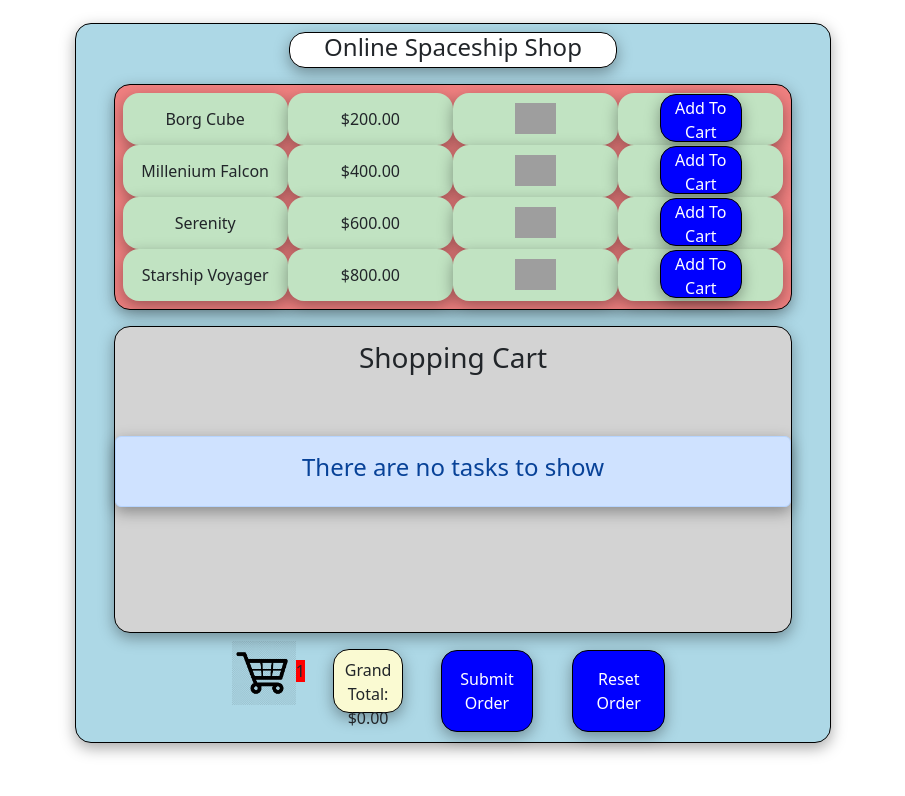
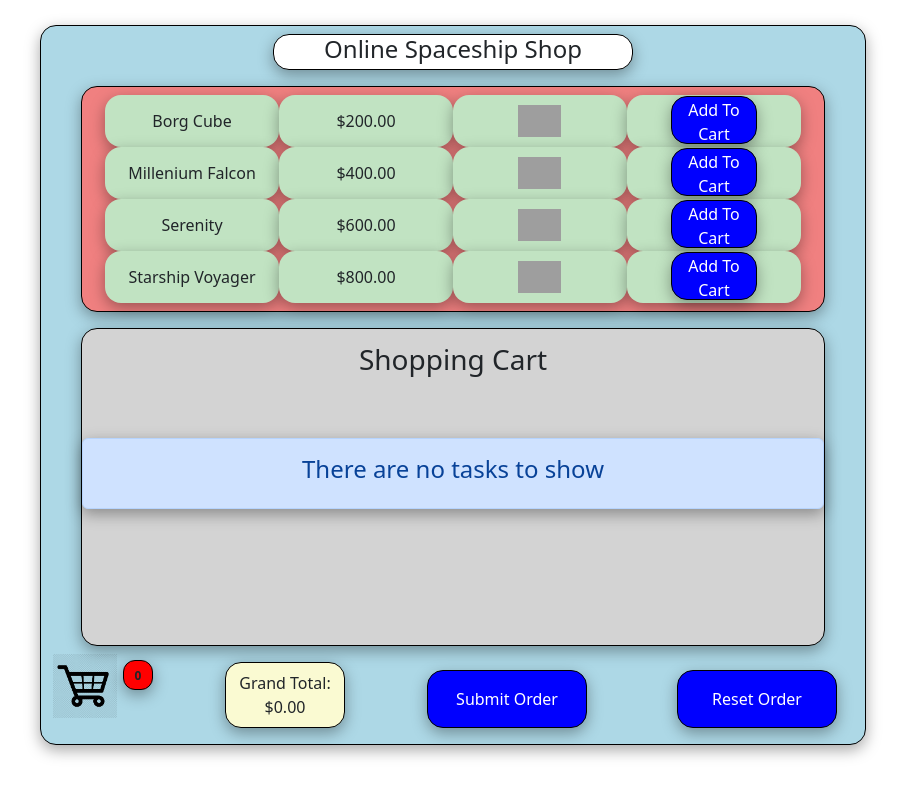
Before and after one commit to ipcampbell12/shopping_cart_react, a React (Create React App) app: page / in a window 1280 px wide. Shown: the top 796 px of the page, without its empty margins (187-1092 px from the left). Built offline with nearby package versions, Linux system fonts and the light colour scheme; grey boxes are pictures that could not be loaded.

Commit message:
quantity total

```diff
--- a/src/App.js
+++ b/src/App.js
@@ -35,6 +35,7 @@ function App() {
 
   //SHOPPING CART
   const [cartItems, setCartItems] = useState([])
+
 
 
   //ALERTS
@@ -86,9 +87,14 @@ function App() {
     //console.log(itemToDelete)
   }
 
-  //find total of all items in shopping cart state
+  //find total cost of all items in shopping cart state
   const grandTotal = cartItems.reduce((accumulator, val) => {
     return accumulator + val.total
+  }, 0)
+
+  //find total quantity of all items in shopping cart state
+  const quantityTotal = cartItems.reduce((accumulator, val) => {
+    return accumulator + val.quantity
   }, 0)
 
   const onSum = (quantity, total, id) => {
@@ -104,6 +110,9 @@ function App() {
     }))
 
   }
+
+
+
 
   return (
     <div className='app'>
@@ -133,7 +142,7 @@ function App() {
 
         </div>
 
-        <LowerCart grandTotal={grandTotal} onClear={handleShow} />
+        <LowerCart grandTotal={grandTotal} onClear={handleShow} quantityTotal={quantityTotal} />
         {modalShow ? <ClearModal modalShow={modalShow} handleClose={handleClose} onClear={clearShoppingCart} /> : ''}
       </div>
     </div>
--- a/src/App.scss
+++ b/src/App.scss
@@ -165,22 +165,31 @@
   .lower-cart {
     display: flex;
     flex-direction: row;
-    justify-content: space-around;
+    justify-content: space-between;
+    width: 100vh;
 
 
     .icon-container {
+      display: flex;
+      flex-direction: row;
+      justify-content: space-around;
 
       .icon {
         width: 4em;
         height: 4em;
         mix-blend-mode: multiply;
+
+
       }
 
       .quantity {
-        width: 4em;
-        height: 4em;
+        width: 2.5em;
+        height: 2.5em;
         text-align: center;
+        font-size: .75em;
+        font-weight: bold;
         background: red;
+
 
       }
 
@@ -194,7 +203,7 @@
       padding: .5em;
       margin: .5em;
       width: 15%;
-      height: 4em;
+      height: 10%;
       border: solid 1px black;
       border-radius: var(--border-setting);
       box-shadow: var(--shadow-setting);
@@ -238,6 +247,7 @@
   .text {
 
     color: black;
+    font-weight: bold;
     //margin-right: 5em;
   }
 
@@ -262,6 +272,7 @@
   .text {
 
     color: black;
+    font-weight: bold;
     //margin-right: 5em;
   }
 
--- a/src/Components/Cart.js
+++ b/src/Components/Cart.js
@@ -26,6 +26,7 @@ function Cart({ cartItems, onSum, onDelete }) {
                             key={item.id}
                             onDelete={onDelete}
 
+
                         />
                     ))}
                 </tbody>
--- a/src/Components/LowerCart.js
+++ b/src/Components/LowerCart.js
@@ -3,13 +3,13 @@ import { numberFormatter } from '../App';
 import '../App.scss'
 import pic from './scpng.png'
 
-function LowerCart({ grandTotal, onClear }) {
+function LowerCart({ grandTotal, onClear, quantityTotal }) {
     return (
         <div>
             <div className="lower-cart">
                 <div className="icon-container">
                     <img src={pic} alt="Cart" className='icon' />
-                    <span className="quantity">1</span>
+                    <p className="quantity">{quantityTotal}</p>
                 </div>
 
                 <p> Grand Total: <span id="grand-total"> {numberFormatter.format(grandTotal)}</span></p>
```
